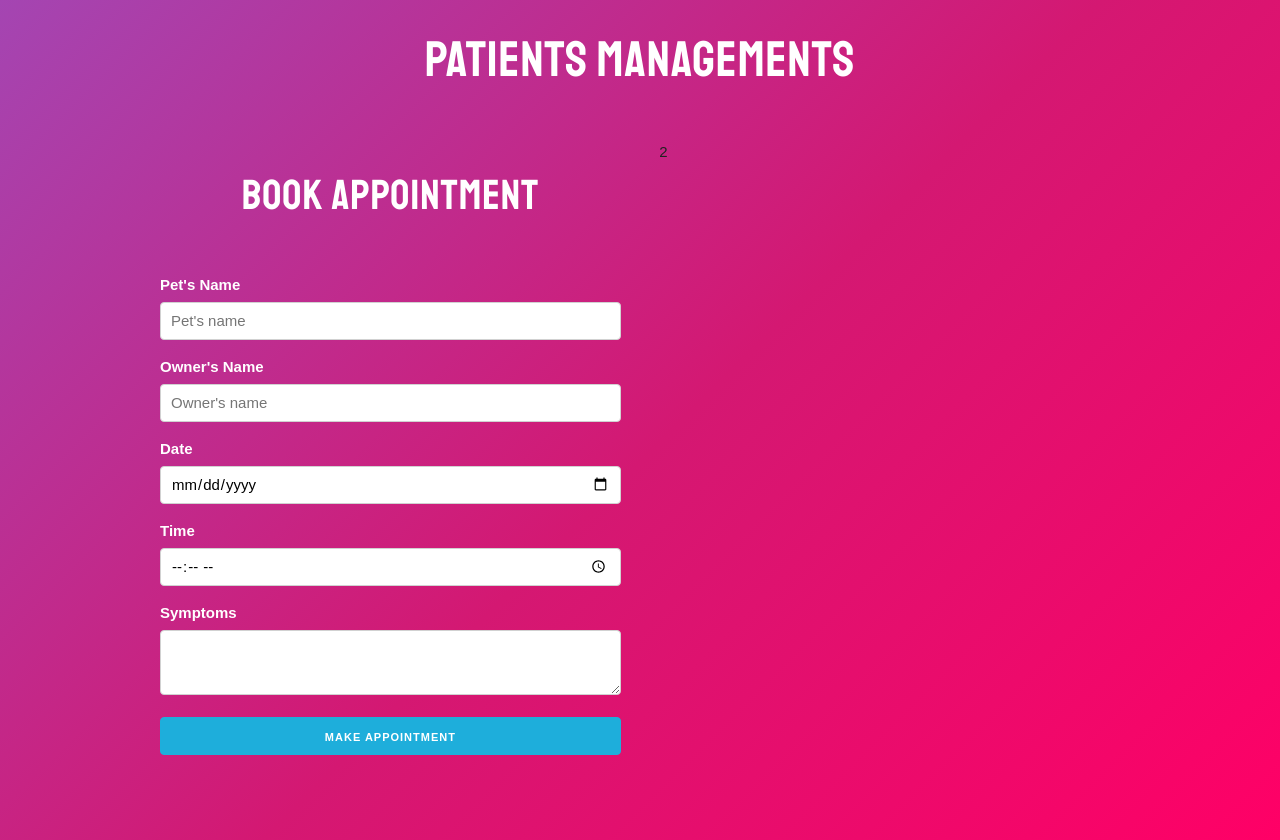
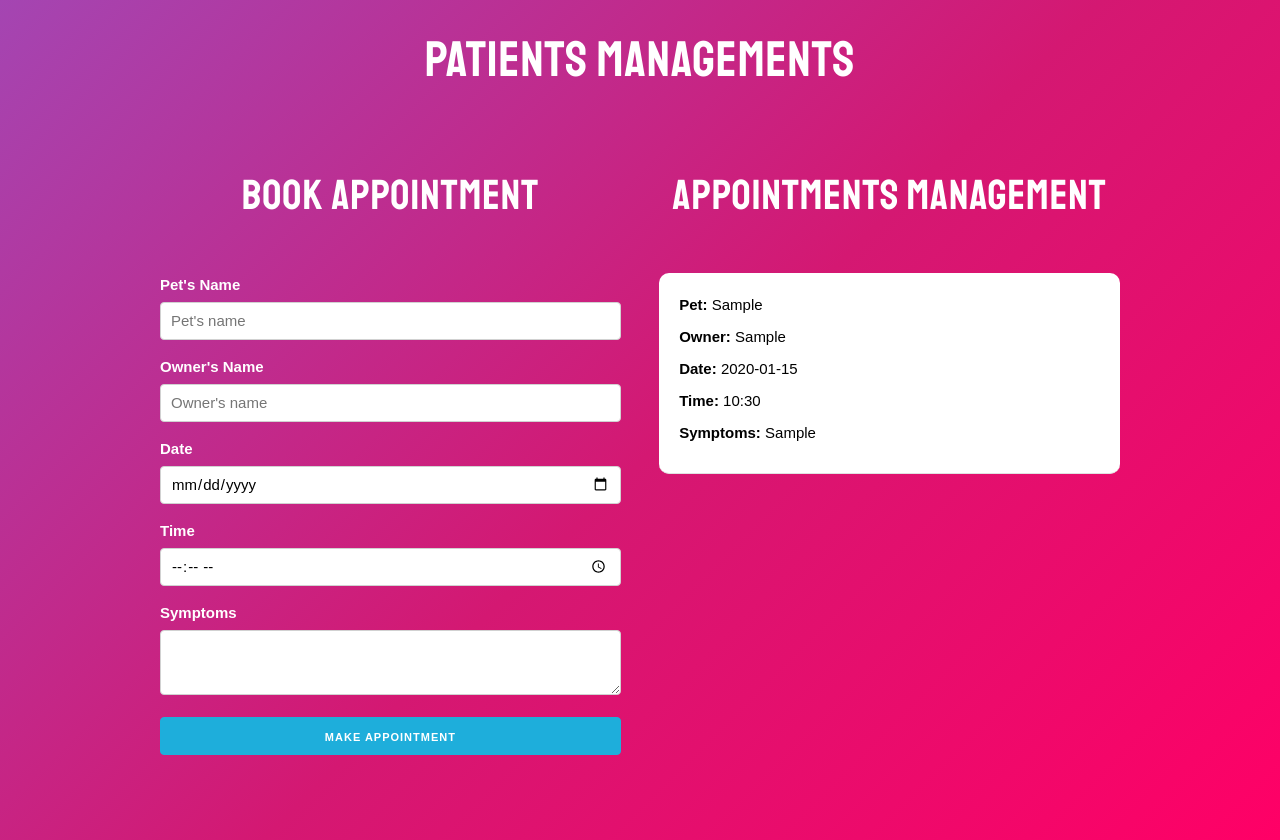
Before and after one commit to Mkultr730/Appointments, a React (Create React App) app: page / in a window 1280 px wide. Both pictures are taken after typing "Sample", "Sample", "2020-01-15", "10:30", "Sample" into the empty fields and a click on the button "MAKE APPOINTMENT". Built offline with nearby package versions, Linux system fonts and the light colour scheme.

Commit message:
feat: show appointments

```diff
--- a/src/App.js
+++ b/src/App.js
@@ -1,5 +1,6 @@
 import React, { Fragment, useState } from 'react';
 import Form from './components/Form'
+import Appointment from './components/Appointment'
 
 function App() {
 
@@ -25,7 +26,13 @@
           />
         </div>
         <div className="one-half column">
-          2
+          <h2>Appointments management</h2>
+          { appointments.map(appointment => (
+            <Appointment
+              key={appointment.id}
+              appointment={appointment}
+            />
+          )) }
         </div>
       </div>
     </div>
--- /dev/null
+++ b/src/components/Appointment.js
@@ -0,0 +1,16 @@
+import React from 'react';
+
+const Appointment = ({key, appointment}) => (
+
+    <div className="cita">
+        <p>Pet: <span>{appointment.pet}</span> </p>
+        <p>Owner: <span>{appointment.owner}</span> </p>
+        <p>Date: <span>{appointment.date}</span> </p>
+        <p>Time: <span>{appointment.time}</span> </p>
+        <p>Symptoms: <span>{appointment.symptoms}</span> </p>
+    </div>
+
+);
+
+
+export default Appointment;
```
